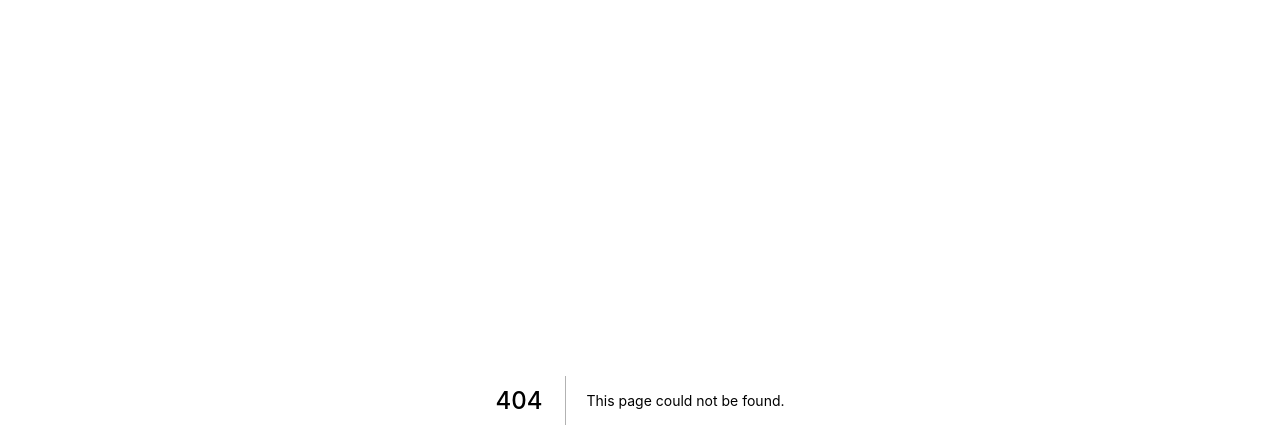
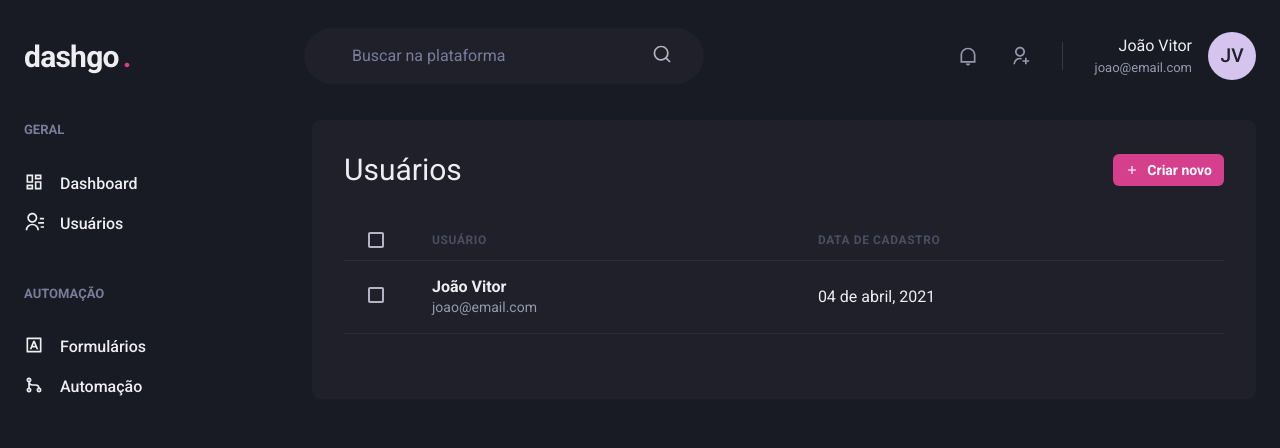
Before and after one commit to JoaoVitorOli/dashgo, a Next.js app: page /users in a window 1280 px wide. Before the commit this address had no page. Shown: the top 448 px of the page. Built offline with nearby package versions, Linux system fonts and the light colour scheme.

Commit message:
:shipit: pagina listagem de usuarios feita

```diff
--- /dev/null
+++ b/src/pages/users/index.tsx
@@ -0,0 +1,60 @@
+import React from "react";
+import { Box, Button, Flex, Text, Heading, Icon, Table, Thead, Tbody, Tr, Th, Checkbox, Td } from "@chakra-ui/react";
+
+import { Header } from "../../components/Header";
+import { Sidebar } from "../../components/Sidebar";
+import { RiAddLine } from "react-icons/ri";
+
+export default function UserList() {
+  return (
+    <Box>
+      <Header />
+
+      <Flex w="100%" my="6" maxWidth={1480} mx="auto" px="6">
+        <Sidebar />
+
+        <Box flex="1" borderRadius={8} bg="gray.800" p="8">
+          <Flex mb="8" justify="space-between" align="center">
+            <Heading size="lg" fontWeight="normal">Usuários</Heading>
+
+            <Button
+              as="a"
+              size="sm"
+              fontSize="sm"
+              colorScheme="pink"
+              leftIcon={<Icon as={RiAddLine} />}
+            >
+              Criar novo
+            </Button>
+          </Flex>
+
+          <Table colorScheme="whiteAlpha">
+            <Thead>
+              <Tr>
+                <Th px="6" color="gray.300" width="8">
+                  <Checkbox colorScheme="pink" />
+                </Th>
+                <Th>Usuário</Th>
+                <Th>Data de cadastro</Th>
+              </Tr>
+            </Thead>
+            <Tbody>
+              <Tr>
+                <Td px="6">
+                  <Checkbox colorScheme="pink" />
+                </Td>
+                <Td>
+                  <Box>
+                    <Text fontWeight="bold">João Vitor</Text>
+                    <Text fontSize="sm" color="gray.300">joao@email.com</Text>
+                  </Box>
+                </Td>
+                <Td>04 de abril, 2021</Td>
+              </Tr>
+            </Tbody>
+          </Table>
+        </Box>
+      </Flex>
+    </Box>
+  );
+}
```
